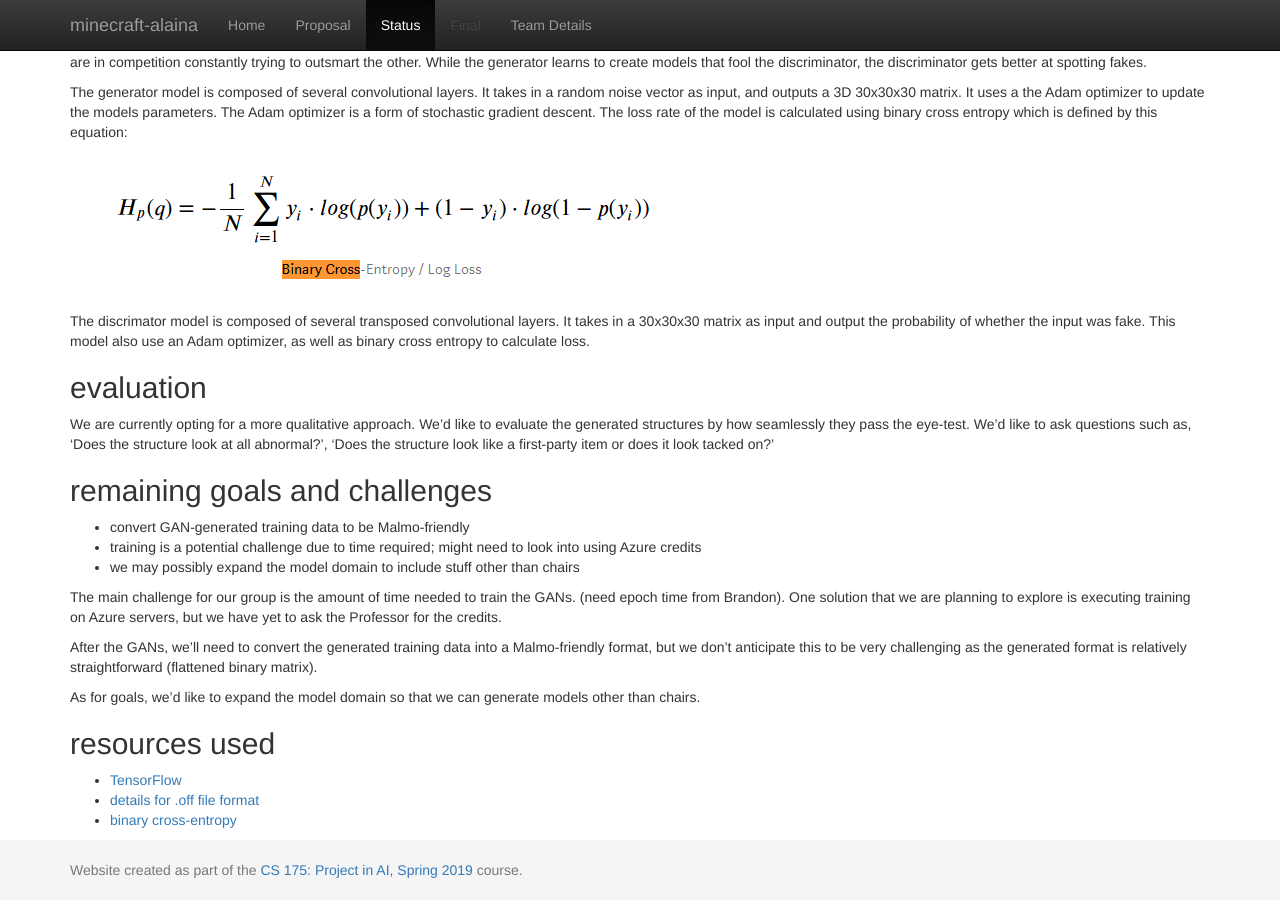
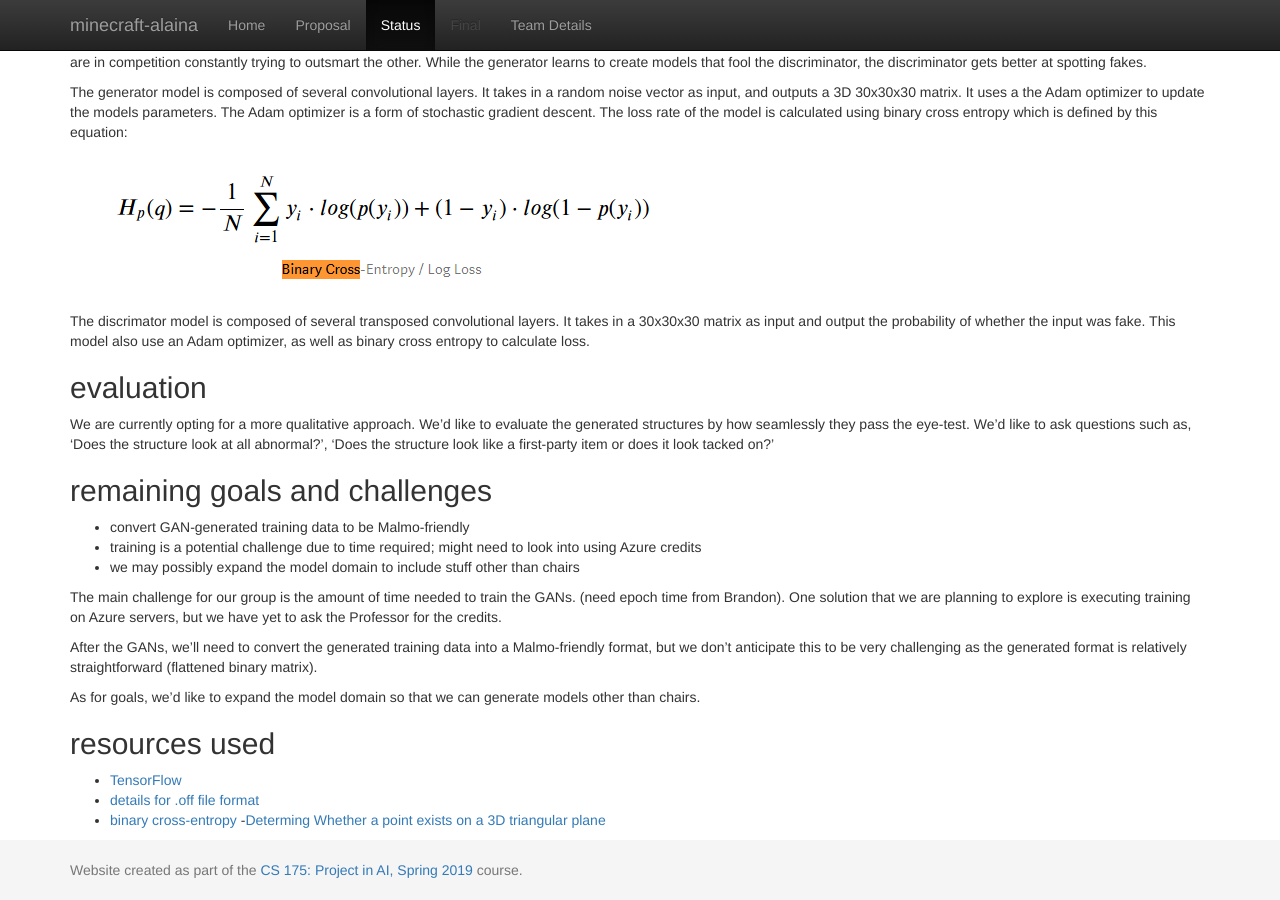
Before and after one commit to bdon1990x/minecraft-alaina, a Jekyll site: the page built from docs/status.md, in a window 1280 px wide and 900 px high, scrolled down 1061 px. Built offline with Jekyll 4.4.1, drawn with Linux system fonts in a browser that asks for light colours.

Commit message:
update status

```diff
--- a/docs/status.md
+++ b/docs/status.md
@@ -49,4 +49,4 @@ As for goals, we'd like to expand the model domain so that we can generate model
 
 - [TensorFlow](https://www.tensorflow.org)
 - [details for .off file format](https://segeval.cs.princeton.edu/public/off_format.html)
-- [binary cross-entropy](https://peltarion.com/knowledge-center/documentation/modeling-view/build-an-ai-model/loss-functions/binary-crossentropy)
+- [binary cross-entropy](https://peltarion.com/knowledge-center/documentation/modeling-view/build-an-ai-model/loss-functions/binary-crossentropy) -[Determing Whether a point exists on a 3D triangular plane](https://math.stackexchange.com/questions/2582202/does-a-3d-point-lie-on-a-triangular-plane)
```
